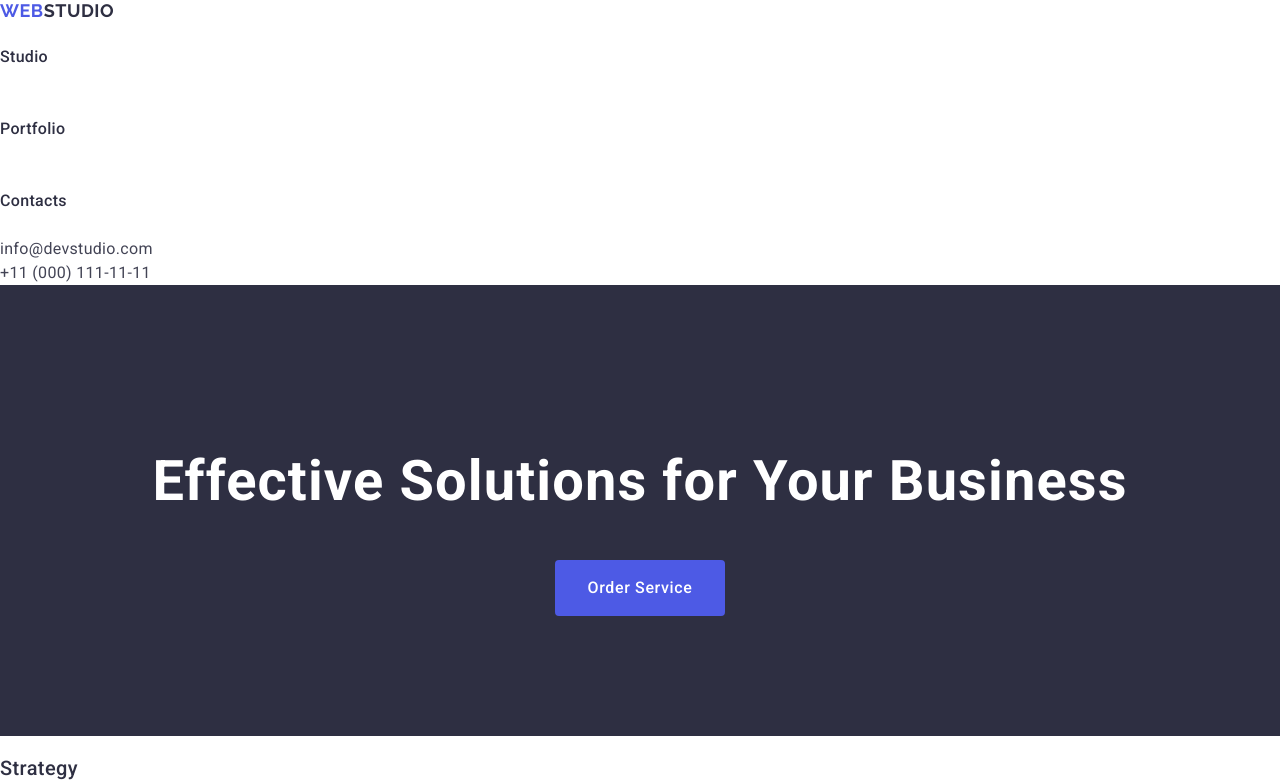
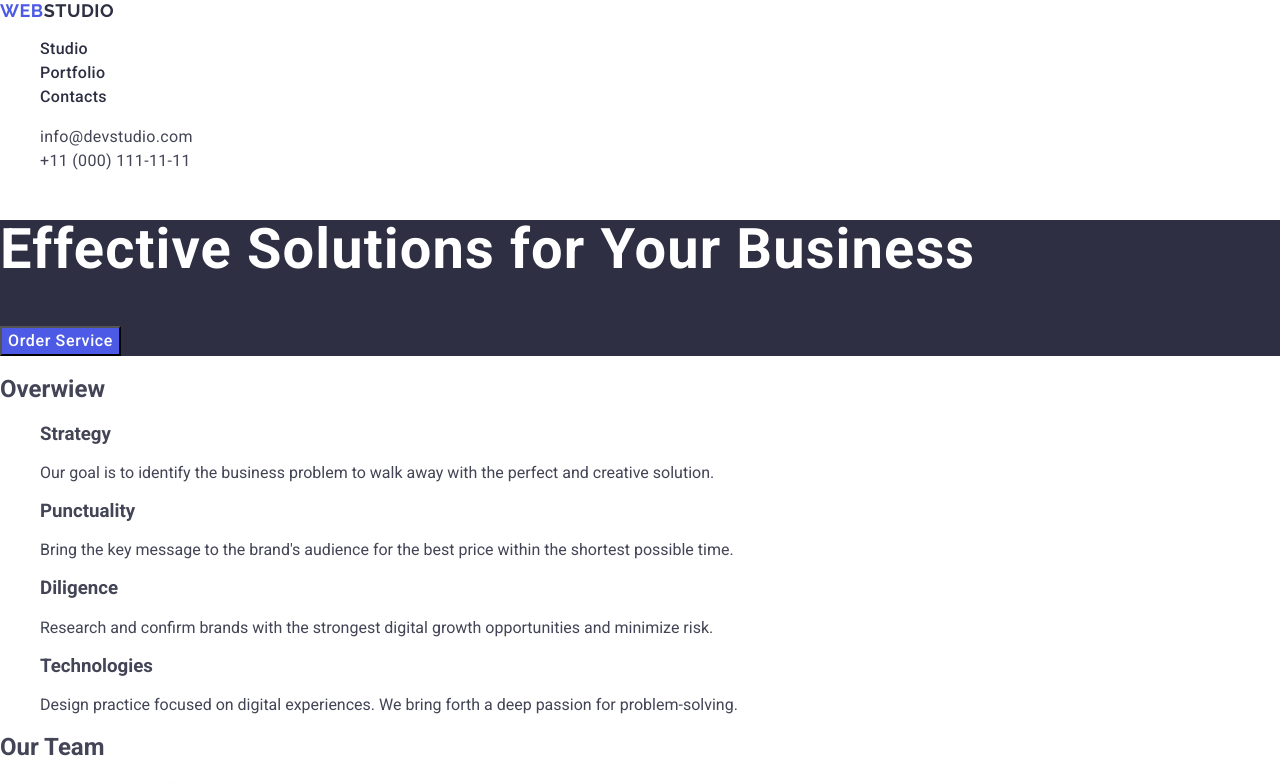
Before and after one commit to tetianayaresko/goit-markup-hw-02, a plain HTML site: page index.html in a window 1280 px wide. Shown: the top 784 px of the page. Drawn offline with nearby package versions, Linux system fonts and the light colour scheme.

Commit message:
css corrected

```diff
--- a/css/styles.css
+++ b/css/styles.css
@@ -1,15 +1,14 @@
-/* ====== Базовые стили ====== */
+
 body {
     font-family: "Roboto", sans-serif;
     color: #434455;
     background-color: #ffffff;
-    margin: 0;
+
 }
 
 ul {
     list-style-type: none;
-    margin: 0;
-    padding: 0;
+
 }
 
 a {
@@ -23,7 +22,7 @@ address {
 }
 
 /* ====== Header ====== */
-.header-logo {
+.header-logo-studio {
     font-family: "Raleway", sans-serif;
     font-weight: 700;
     font-size: 18px;
@@ -33,7 +32,7 @@ address {
     color: #2e2f42;
 }
 
-.header-logo-web {
+.header-logo {
     font-family: "Raleway", sans-serif;
     font-weight: 700;
     font-size: 18px;
@@ -53,7 +52,7 @@ address {
 .header-menu-link {
     color: #2e2f42;
     display: block;
-    padding: 24px 0;
+
 }
 
 .header-menu-link:hover,
@@ -63,17 +62,13 @@ address {
 
 .header-menu-link.active {
     color: #404bbf;
-    position: relative;
+
 }
 
 .header-menu-link.active::after {
     content: "";
-    position: absolute;
-    left: 0;
+
     bottom: -1px;
-    width: 100%;
-    height: 4px;
-    border-radius: 2px;
     background-color: #404bbf;
 }
 
@@ -93,9 +88,7 @@ address {
 /* ====== Hero ====== */
 .hero {
     background: #2e2f42;
-    text-align: center;
-    padding: 120px 0;
-}
+
 
 .hero-title {
     font-weight: 700;
@@ -103,7 +96,7 @@ address {
     line-height: 1.07;
     letter-spacing: 0.02em;
     color: #fff;
-    margin-bottom: 48px;
+
 }
 
 .hero-button {
@@ -116,9 +109,7 @@ address {
 
     color: #fff;
     background-color: #4d5ae5;
-    border: none;
-    border-radius: 4px;
-    padding: 16px 32px;
+
 }
 
 .hero-button:hover,
@@ -129,11 +120,7 @@ address {
 /* ====== Utility ====== */
 .visually-hidden {
     position: absolute;
-    width: 1px;
-    height: 1px;
-    margin: -1px;
-    border: 0;
-    padding: 0;
+
     white-space: nowrap;
     clip-path: inset(100%);
     clip: rect(0 0 0 0);
@@ -159,22 +146,22 @@ address {
 /* ====== Team ====== */
 .team {
     background: #f4f4fd;
-    padding: 120px 0;
+
 }
 
 .team-title {
     font-weight: 700;
     font-size: 36px;
-    line-height: 1.1;
+    line-height: 1.11;
     letter-spacing: 0.02em;
-    text-align: center;
+text-transform: capitalize
     color: #2e2f42;
-    margin-bottom: 72px;
+
 }
 
 .team-item {
     background-color: #ffffff;
-    /* можно добавить тень и border-radius, если в макете есть */
+
 }
 
 .team-subtitle {
@@ -182,7 +169,7 @@ address {
     font-size: 20px;
     line-height: 1.2;
     letter-spacing: 0.02em;
-    text-align: center;
+
     color: #2e2f42;
 }
 
@@ -190,7 +177,7 @@ address {
     font-size: 16px;
     line-height: 1.5;
     letter-spacing: 0.02em;
-    text-align: center;
+
     color: #434455;
 }
 
@@ -198,11 +185,11 @@ address {
 .portfolio-title {
     font-weight: 700;
     font-size: 36px;
-    line-height: 1.1;
+    line-height: 1.11;
     letter-spacing: 0.02em;
-    text-align: center;
+text-transform: capitalize
     color: #2e2f42;
-    margin-bottom: 72px;
+
 }
 
 .portfolio-item {
@@ -227,7 +214,7 @@ address {
 /* ====== Footer ====== */
 .footer {
     background: #2e2f42;
-    padding: 100px 0;
+
 }
 
 .footer-logo {
@@ -237,17 +224,17 @@ address {
     line-height: 1.17;
     letter-spacing: 0.03em;
     text-transform: uppercase;
-    color: #f4f4fd;
+    color: #4d5ae5;
 }
 
-.footer-logo-web {
+.footer-logo-studio {
     font-family: "Raleway", sans-serif;
     font-weight: 700;
     font-size: 18px;
     line-height: 1.17;
     letter-spacing: 0.03em;
     text-transform: uppercase;
-    color: #4d5ae5;
+    color: #f4f4fd;
 }
 
 .footer-text {
--- a/index.html
+++ b/index.html
@@ -22,17 +22,17 @@
     <header class="header">
       <nav class="header-nav">
         <a class="header-logo" href="./index.html"
-          ><span class="header-logo-web">Web</span>Studio</a
+          >Web<span class="header-logo-studio">Studio</span></a
         >
         <ul class="header-menu-list">
           <li class="header-menu-item">
-            <a class="header-menu-link">Studio</a>
+            <a href="" class="header-menu-link">Studio</a>
           </li>
           <li class="header-menu-item">
-            <a class="header-menu-link">Portfolio</a>
+            <a href="" class="header-menu-link">Portfolio</a>
           </li>
           <li class="header-menu-item">
-            <a class="header-menu-link">Contacts</a>
+            <a href="" class="header-menu-link">Contacts</a>
           </li>
         </ul>
       </nav>
@@ -212,7 +212,7 @@
     </main>
     <footer class="footer">
       <a class="footer-logo" href="./index.html">
-        <span class="footer-logo-web">Web</span>Studio</a
+        Web<span class="footer-logo-studio">Studio</span></a
       >
       <p class="footer-text">
         Increase the flow of customers and sales for your business with digital
```
